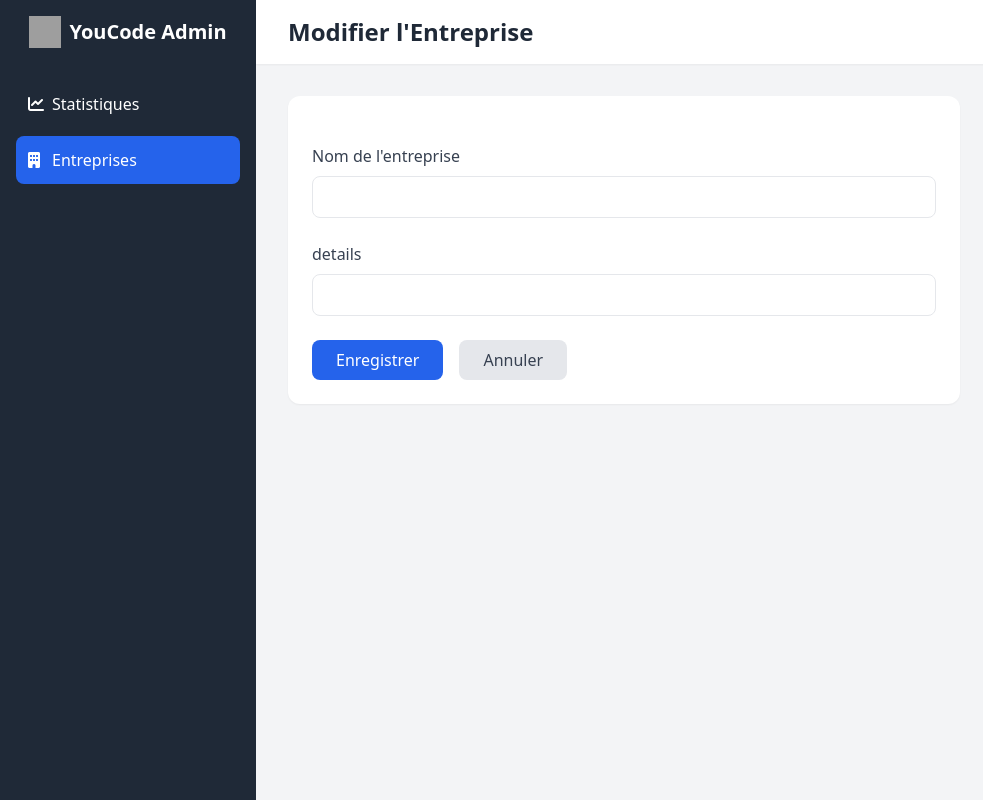
After one commit to issam-mhj/JobDating, a PHP site: template app/views/editCompany.twig in a window 1280 px wide. The commit adds this page. Shown: the whole page, without its empty margins (0-983 px from the left). Run offline with PHP 8.4, Linux system fonts and the light colour scheme; the template is opened without the code that fills it, so the values that code supplies are empty; some libraries are stand-ins or nearby versions; grey boxes are pictures that could not be loaded.

Commit message:
JD-4 <crud of companies>

```diff
--- a/app/controllers/back/AdminController.php
+++ b/app/controllers/back/AdminController.php
@@ -1,5 +1,7 @@
 <?php
+
 namespace App\Controllers\Back;
+
 use App\Core\Controller;
 use App\Core\Session;
 use App\Core\View;
@@ -7,7 +9,8 @@ use App\Core\Logger;
 use App\Models\User;
 
 
-class AdminController extends Controller {
+class AdminController extends Controller
+{
     public function index()
     {
         try {
--- /dev/null
+++ b/app/views/editCompany.twig
@@ -0,0 +1,74 @@
+<!DOCTYPE html>
+<html lang="fr">
+<head>
+    <meta charset="UTF-8">
+    <meta name="viewport" content="width=device-width, initial-scale=1.0">
+    <title>YouCode Admin - Modifier Entreprise</title>
+    <script src="https://cdn.tailwindcss.com"></script>
+    <link href="https://cdnjs.cloudflare.com/ajax/libs/font-awesome/6.0.0/css/all.min.css" rel="stylesheet">
+</head>
+<body class="bg-gray-100">
+    <div class="flex min-h-screen">
+        <!-- Sidebar -->
+        <div class="w-64 bg-gray-800 text-white p-4">
+            <div class="flex items-center justify-center mb-8">
+                <img src="/api/placeholder/40/40" alt="YouCode Logo" class="h-8 w-8 mr-2">
+                <div class="text-xl font-bold">YouCode Admin</div>
+            </div>
+            <nav>
+                <ul class="space-y-2">
+                    <li>
+                        <a href="/Admin" class="flex items-center p-3 hover:bg-gray-700 rounded-lg">
+                            <i class="fas fa-chart-line w-6"></i>
+                            <span>Statistiques</span>
+                        </a>
+                    </li>
+                    <li>
+                        <a href="/Admin/Companies" class="flex items-center p-3 bg-blue-600 rounded-lg">
+                            <i class="fas fa-building w-6"></i>
+                            <span>Entreprises</span>
+                        </a>
+                    </li>
+                </ul>
+            </nav>
+        </div>
+
+        <!-- Main Content -->
+        <div class="flex-1">
+            <!-- Top Navigation -->
+            <div class="bg-white shadow-sm">
+                <div class="px-8 py-4">
+                    <h1 class="text-2xl font-bold text-gray-800">Modifier l'Entreprise</h1>
+                </div>
+            </div>
+            <!-- Modification Form -->
+            <div class="p-8">
+                <div class="bg-white rounded-xl shadow-sm p-6 max-w-2xl">
+                    <form action="/modifyCompany/update" method="POST" class="space-y-6">
+                        <input type="hidden" name="company_id" value="{{company.id}}">
+
+                        <div>
+                            <label class="block text-gray-700 mb-2">Nom de l'entreprise</label>
+                            <input type="text" name="company_name" value="{{company.company_name}}" class="w-full p-2 border rounded-lg" required>
+                        </div>
+
+                        <div>
+                            <label class="block text-gray-700 mb-2">details</label>
+                            <input type="text" name="details" value="{{company.details}}" class="w-full p-2 border rounded-lg" required>
+                        </div>
+
+                        <div class="flex space-x-4">
+                            <button type="submit" class="bg-blue-600 text-white px-6 py-2 rounded-lg hover:bg-blue-700">
+                                Enregistrer
+                            </button>
+                            <a href="/Admin/Companies" class="bg-gray-200 text-gray-700 px-6 py-2 rounded-lg hover:bg-gray-300">
+                                Annuler
+                            </a>
+                        </div>
+                    </form>
+                </div>
+            </div>
+        </div>
+    </div>
+</body>
+</html>
--- a/config/routes.php
+++ b/config/routes.php
@@ -8,7 +8,10 @@ $router->add('POST', '/signup', 'Front\AuthController@signup');
 $router->add('GET', '/logout', 'Front\AuthController@logout');
 $router->add('GET', '/Admin', 'Back\AdminController@index');
 $router->add('GET', '/Admin/Announcements', 'Back\AnnouncementsController@index');
-$router->add('GET', '/Admin/Companies', 'Back\AdminController@companies');
+$router->add('GET', '/Admin/Companies', 'Back\companyController@companies');
+$router->add('GET', '/deleteCompany', 'Back\companyController@deleteCompany');
+$router->add('GET', '/modifyCompany', 'Back\companyController@showModify');
+$router->add('POST', '/modifyCompany/update', 'Back\companyController@modifyCompany');
 $router->add('POST', '/Admin/Companies', 'Back\CompanyController@store');
 $router->add('GET', '/Home', 'Front\UserController@index');
 
```
Also changed, not shown: app/controllers/back/CompanyController.php (+39 -2 lines), app/views/companies.twig (+8 -6 lines).
